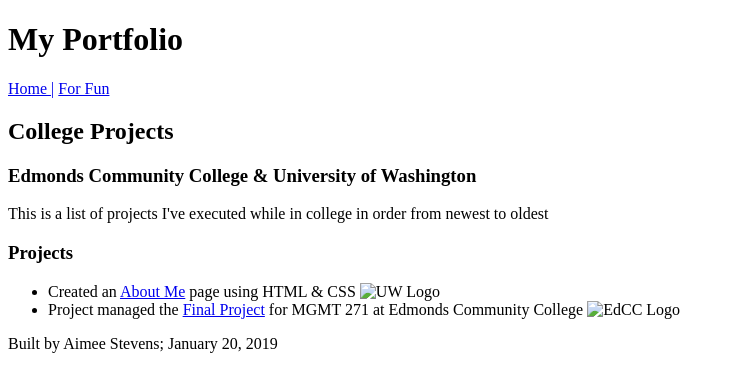
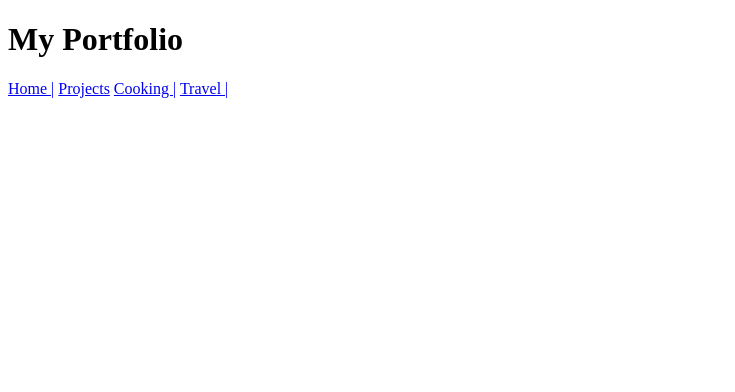
Before and after one commit to aimzOG/portfolio, a plain HTML site: page index.html in a window 1280 px wide. Shown: the whole page, without its empty margins (0-735 px from the left). Drawn offline with Linux system fonts and the light colour scheme.

Commit message:
correct index.html

```diff
--- a/index.html
+++ b/index.html
@@ -3,34 +3,20 @@
 
 <head>
   <meta charset="utf-8">
-  <title>Aimee's Portfolio</title>
+  <title></title>
 </head>
 
 <body>
   <header>
     <h1>My Portfolio</h1>
     <nav>
-      <a href="file:///Users/Aimee/Desktop/html100/portfolio/index.html#">Home |</a>
-      <a href="#">For Fun</a>
+      <a href="file:///Users/Aimee/Desktop/html100/portfolio/index.html">Home |</a>
+      <a href="file:///Users/Aimee/Desktop/html100/portfolio/projects.html">Projects</a>
+      <a href="Cooking">Cooking |</a>
+      <a href="Travel">Travel |</a>
     </nav>
   </header>
   <section>
-    <h2>College Projects</h2>
-    <article>
-      <h3>Edmonds Community College & University of Washington</h3>
-      <p>This is a list of projects I've executed while in college in order from newest to oldest</p>
-    </article>
-    <aside>
-      <h3>Projects</h3>
-      <ul>
-        <li>Created an <a href="semantic-elements.html">About Me</a> page using HTML & CSS <img src="UWlogo.jpg" alt="UW Logo"></li>
-        <li>Project managed the <a href="final_project_MGMT_271.docx">Final Project</a> for MGMT 271 at Edmonds Community College <img src="EdCClogo.jpg" alt="EdCC Logo" width="64" height="50"></li>
-      </ul>
-    </aside>
-  </section>
-  <footer>
-    <p>Built by Aimee Stevens; January 20, 2019</p>
-  </footer>
 </body>
 
 </html>
```
